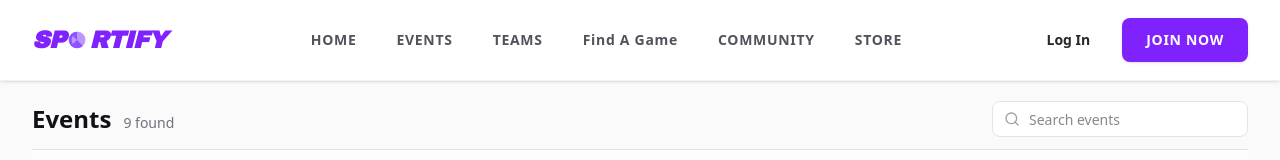
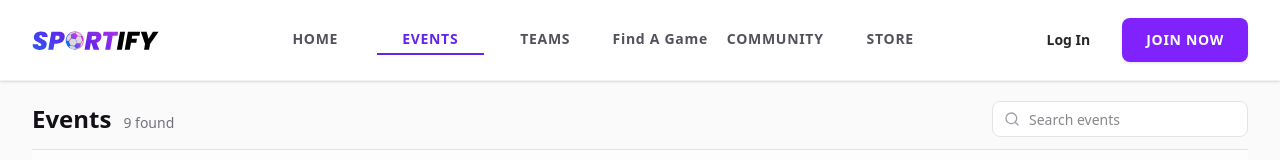
Before and after one commit to hagersameh111/Sportify, a React (Vite) app: page /events in a window 1280 px wide. Shown: the top 160 px of the page. Built offline with nearby package versions, Linux system fonts and the light colour scheme.

Commit message:
navbar & footer updates

```diff
--- a/src/components/Footer.jsx
+++ b/src/components/Footer.jsx
@@ -16,9 +16,7 @@ export default function Footer() {
     <footer className="bg-black text-white pt-16 pb-8">
       <div className="max-w-7xl mx-auto px-5 md:px-8 grid grid-cols-1 md:grid-cols-4 gap-10">
         <div className="md:col-span-1">
-          <p className="font-display text-lg">
-            SP<span className="text-violet-650">●</span>RTIFY
-          </p>
+         <img src="/sportifylogo.svg" alt="" />
           <p className="text-white/50 text-sm mt-4 leading-relaxed">
             The digital heartbeat of the global sports community. Join the movement and push
             your limits.
--- a/src/components/Navbar.jsx
+++ b/src/components/Navbar.jsx
@@ -1,6 +1,6 @@
 import { useState } from 'react'
 import { Menu, X } from 'lucide-react'
-import { Link } from "react-router-dom"
+import { Link, useLocation } from "react-router-dom"
 
 const links = [
   { label: "HOME", href: "/" },
@@ -13,38 +13,44 @@ const links = [
 
 export default function Navbar() {
   const [open, setOpen] = useState(false)
+  const { pathname, hash } = useLocation()
+
+  const isActive = (href) => {
+    const [path, anchor] = href.split("#")
+    if (anchor) return pathname === "/" && hash === `#${anchor}`
+    if (path === "/") return pathname === "/" && !hash
+    return pathname === path || pathname.startsWith(path + "/")
+  }
 
   return (
     <header className="sticky top-0 z-50 bg-white shadow-sm border-b border-black/5">
       <nav className="max-w-7xl mx-auto flex items-center justify-between px-5 md:px-8 h-20">
         <Link to="/" className="font-display italic font-extrabold text-2xl tracking-tight text-violet-600 flex items-center">
-          SP<span className="inline-flex items-center justify-center text-violet-600 mx-0.5">
-            <svg className="w-5 h-5" viewBox="0 0 24 24" fill="currentColor">
-              <circle cx="12" cy="12" r="10" className="text-violet-500" fill="currentColor" />
-              <path d="M12 2a10 10 0 0 1 7.07 17.07l-7.07-7.07V2z" fill="#fff" opacity="0.4" />
-              <path d="M12 12l-5 5a10 10 0 0 1 0-10l5 5z" fill="#fff" opacity="0.4" />
-            </svg>
-          </span>RTIFY
+          <img src="/sportifynavlogo.svg" alt="Sportify Logo" />
         </Link>
 
-        <ul className="hidden md:flex items-center gap-10 text-sm font-bold tracking-wider">
-          {links.map((link) => (
-            <li key={link.label} className="relative h-20 flex items-center">
+        <ul className="hidden lg:flex items-center gap-2 text-sm font-bold tracking-wider">
+          {links.map((link) => {
+            const active = isActive(link.href)
+            return (
+              <li key={link.label}>
                 <Link
                   to={link.href}
-                className={
-                  link.active
-                    ? 'text-violet-600 relative after:absolute after:bottom-0 after:left-0 after:right-0 after:h-[3px] after:bg-violet-600'
-                    : 'text-zinc-600 hover:text-violet-600 transition-colors'
-                }
+                  aria-current={active ? "page" : undefined}
+                  className={`flex h-[29px] w-[107px] items-center justify-center whitespace-nowrap border-b-2 transition-colors ${
+                    active
+                      ? 'border-[#6125EB] text-[#6125EB]'
+                      : 'border-transparent text-zinc-600 hover:text-[#6125EB]'
+                  }`}
                 >
                   {link.label}
                 </Link>
               </li>
-          ))}
+            )
+          })}
         </ul>
 
-        <div className="hidden md:flex items-center gap-8">
+        <div className="hidden lg:flex items-center gap-8">
           <Link to="/signin" className="text-sm font-bold text-zinc-800 hover:text-violet-600 transition-colors">
             Log In
           </Link>
@@ -57,7 +63,7 @@ export default function Navbar() {
         </div>
 
         <button
-          className="md:hidden p-2 text-zinc-800"
+          className="lg:hidden p-2 text-zinc-800"
           onClick={() => setOpen((o) => !o)}
           aria-label="Toggle menu"
         >
@@ -66,13 +72,17 @@ export default function Navbar() {
       </nav>
 
       {open && (
-        <div className="md:hidden border-t border-black/5 bg-white px-5 py-4 space-y-4 shadow-lg">
+        <div className="lg:hidden border-t border-black/5 bg-white px-5 py-4 space-y-4 shadow-lg">
           <ul className="flex flex-col gap-3 text-sm font-bold">
             {links.map((link) => (
               <li key={link.label}>
                 <Link
                   to={link.href}
-                  className={link.active ? 'text-violet-600' : 'text-zinc-600'}
+                  className={`inline-block border-b-2 ${
+                    isActive(link.href)
+                      ? 'border-[#6125EB] text-[#6125EB]'
+                      : 'border-transparent text-zinc-600'
+                  }`}
                   onClick={() => setOpen(false)}
                 >
                   {link.label}
```
Also changed, not shown: public/sportifynavlogo.svg (added). Lines whose indentation alone changed are shown as unchanged.
